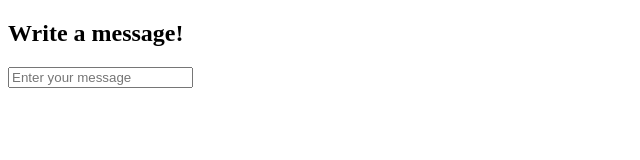
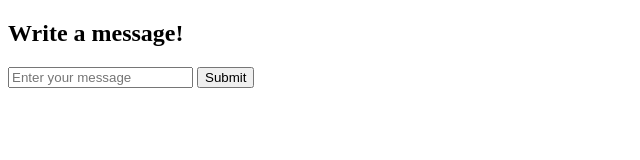
Before and after one commit to FeroPelech/JS_Small_Projects, a plain HTML site: page Write_Message/index.html in a window 1280 px wide. Shown: the whole page, without its empty margins (0-640 px from the left). Drawn offline with Linux system fonts and the light colour scheme.

Commit message:
Submit button

```diff
--- a/Write_Message/index.html
+++ b/Write_Message/index.html
@@ -16,6 +16,7 @@
           class="message"
           placeholder="Enter your message"
         />
+        <button type="submit" class="submit">Submit</button>
       </form>
     </div>
     <script src="script.js"></script>
```
